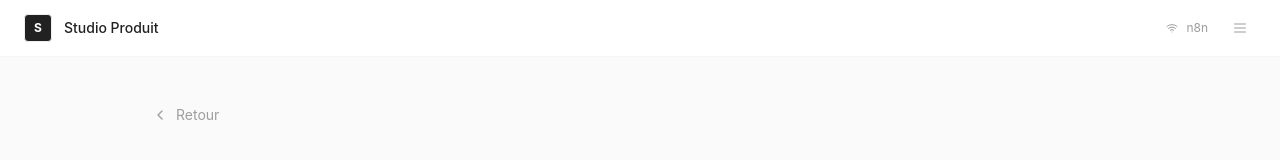
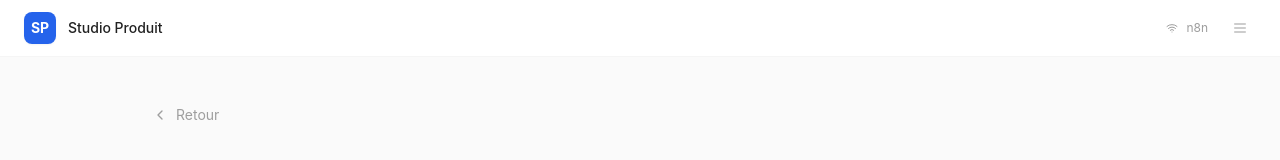
Before and after one commit to pierrefuseau/studio-ia, a React (Vite) app: page / in a window 1280 px wide. Both pictures are taken after a click on the button 412 px from the left and 285 px from the top of the page. Shown: the top 160 px of the page. Built offline with nearby package versions, Linux system fonts and the light colour scheme.

Commit message:
Rendre le logo complètement visible

```diff
--- a/src/components/Header.tsx
+++ b/src/components/Header.tsx
@@ -30,8 +30,8 @@ export function Header() {
     <header className="border-b border-gray-100 bg-white">
       <div className="max-w-7xl mx-auto px-6 h-14 flex items-center justify-between">
         <div className="flex items-center gap-3">
-          <div className="w-7 h-7 bg-gray-900 rounded flex items-center justify-center border border-gray-200">
-            <span className="text-white text-xs font-bold">S</span>
+          <div className="w-8 h-8 bg-blue-600 rounded-lg flex items-center justify-center shadow-sm">
+            <span className="text-white text-sm font-bold">SP</span>
           </div>
           <span className="text-gray-900 font-medium text-sm">Studio Produit</span>
         </div>
```
